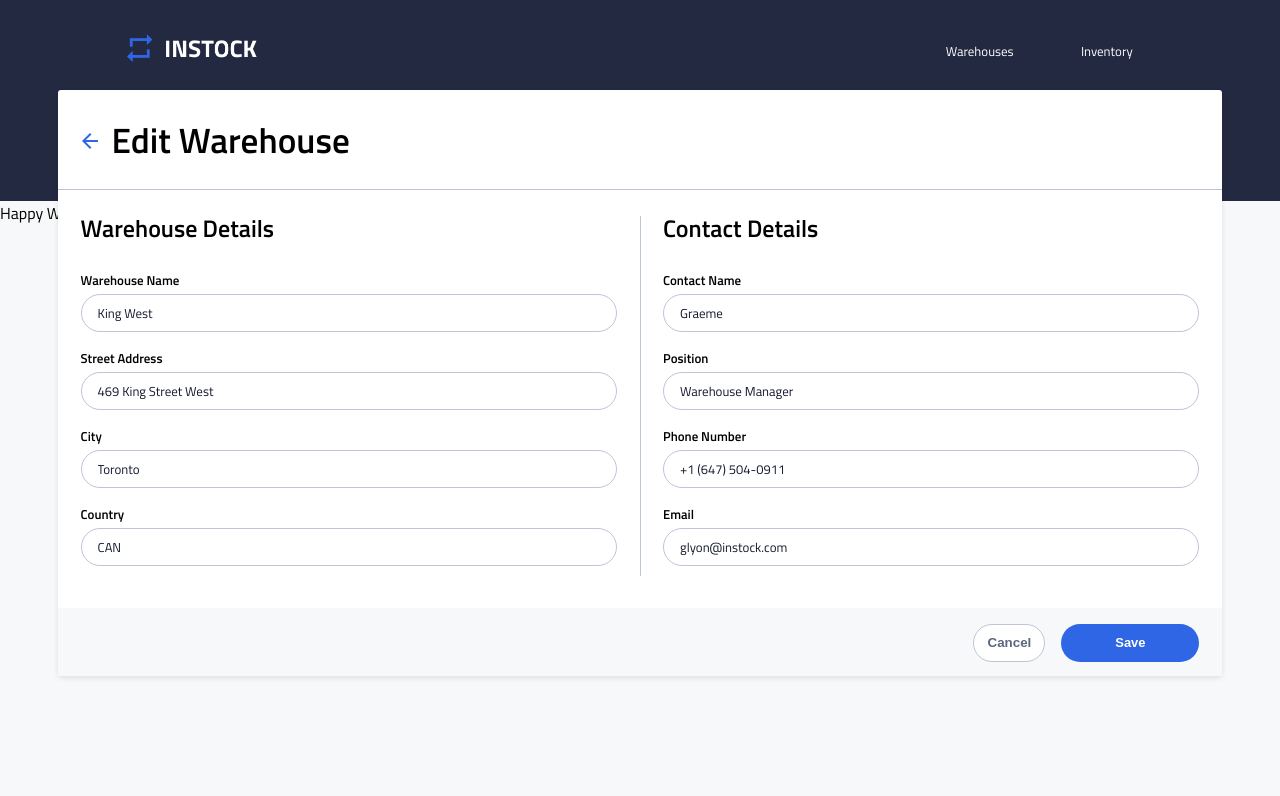
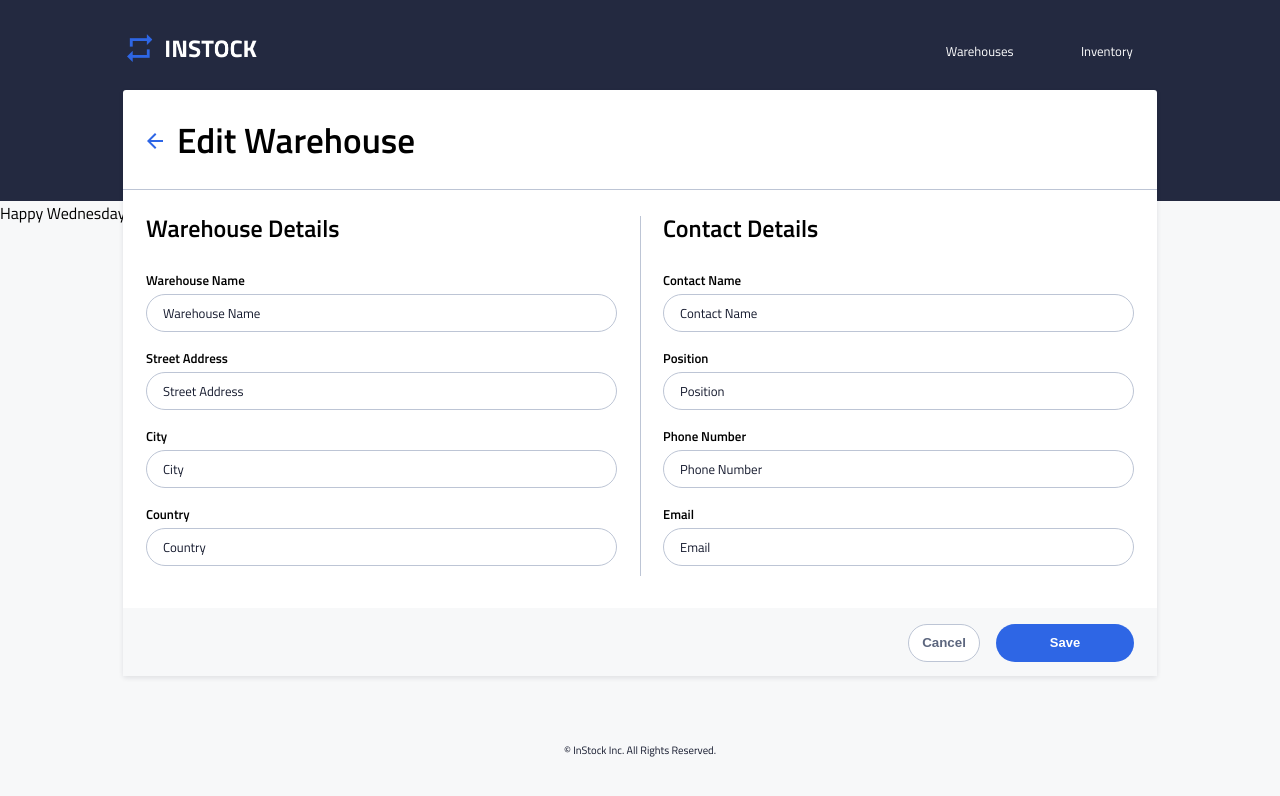
Before and after one commit to sandyngu/shredder-instock, a React (Create React App) app in the folder client/: page / in a window 1280 px wide. Shown: the top 796 px of the page. Built offline with nearby package versions, Linux system fonts and the light colour scheme.

Commit message:
Updated styles

```diff
--- a/client/src/App.js
+++ b/client/src/App.js
@@ -2,6 +2,7 @@ import React from 'react';
 import './App.scss';
 import Header from './components/Header/Header';
 import EditWarehouse from './components/EditWarehouse/EditWarehouse';
+import Footer from './components/Footer/Footer';
 import { BrowserRouter as Router, Switch, Route } from 'react-router-dom';
 
 class App extends React.Component {
@@ -10,6 +11,7 @@ class App extends React.Component {
     <Router>
       <Header />
       <EditWarehouse />
+      <Footer />
       <Switch>
         <div>Happy Wednesday</div>
       </Switch>
--- a/client/src/components/EditWarehouse/EditWarehouse.jsx
+++ b/client/src/components/EditWarehouse/EditWarehouse.jsx
@@ -24,19 +24,19 @@ const EditWarehouse = () => {
                             <ul className="edit-warehouse__warehouse-list">
                                 <li className="edit-warehouse__warehouse-list-name">
                                     <label className="edit-warehouse__warehouse-list-name-label">Warehouse Name</label>
-                                    <input type='text' placeholder='King West' className="edit-warehouse__warehouse-list-name-input"/>
+                                    <input type='text' placeholder='Warehouse Name' className="edit-warehouse__warehouse-list-name-input"/>
                                 </li>
                                 <li className="edit-warehouse__warehouse-list-street">
                                     <label className="edit-warehouse__warehouse-list-street-label">Street Address</label>
-                                    <input type='text' placeholder='469 King Street West' className="edit-warehouse__warehouse-list-street-input"/>
+                                    <input type='text' placeholder='Street Address' className="edit-warehouse__warehouse-list-street-input"/>
                                 </li>
                                 <li className="edit-warehouse__warehouse-list-city">
                                     <label className="edit-warehouse__warehouse-list-city-label">City</label>
-                                    <input type='text' placeholder='Toronto' className="edit-warehouse__warehouse-list-city-input"/>
+                                    <input type='text' placeholder='City' className="edit-warehouse__warehouse-list-city-input"/>
                                 </li>
                                 <li className="edit-warehouse__warehouse-list-country">
                                     <label className="edit-warehouse__warehouse-list-country-label">Country</label>
-                                    <input type='text' placeholder='CAN' className="edit-warehouse__warehouse-list-country-input"/>
+                                    <input type='text' placeholder='Country' className="edit-warehouse__warehouse-list-country-input"/>
                                 </li>
                             </ul>
                         </div>
@@ -50,19 +50,19 @@ const EditWarehouse = () => {
                             <ul className="edit-warehouse__contact-list">
                                 <li className="edit-warehouse__contact-list-name">
                                     <label className="edit-warehouse__contact-list-name-label">Contact Name</label>
-                                    <input type='text' placeholder='Graeme' required className="edit-warehouse__contact-list-name-input"/>
+                                    <input type='text' placeholder='Contact Name' required className="edit-warehouse__contact-list-name-input"/>
                                 </li>
                                 <li className="edit-warehouse__contact-list-position">
                                     <label className="edit-warehouse__contact-list-position-label">Position</label>
-                                    <input type='text' placeholder='Warehouse Manager' className="edit-warehouse__contact-list-position-input"/>
+                                    <input type='text' placeholder='Position' className="edit-warehouse__contact-list-position-input"/>
                                 </li>
                                 <li className="edit-warehouse__contact-list-phone">
                                     <label className="edit-warehouse__contact-list-phone-label">Phone Number</label>
-                                    <input type='text' placeholder='+1 (647) 504-0911' className="edit-warehouse__contact-list-phone-input"/>
+                                    <input type='text' placeholder='Phone Number' className="edit-warehouse__contact-list-phone-input"/>
                                 </li>
                                 <li className="edit-warehouse__contact-list-email">
                                     <label className="edit-warehouse__contact-list-email-label">Email</label>
-                                    <input type='text' placeholder='glyon@instock.com' className="edit-warehouse__contact-list-email-input"/>
+                                    <input type='text' placeholder='Email' className="edit-warehouse__contact-list-email-input"/>
                                 </li>
                             </ul>
                         </div>
--- a/client/src/components/EditWarehouse/EditWarehouse.scss
+++ b/client/src/components/EditWarehouse/EditWarehouse.scss
@@ -13,11 +13,15 @@
     right: 4.5%;
     top: 16%;
     @include tablet {
+        left: 4%;
+        right: 4%;
         top: 11.2%;
         height: 586px;
-        margin-bottom: 265px;
+        margin-bottom: 310px;
     }
     @include desktop {
+        left: 123px;
+        right: 123px;
         margin-bottom: 0;
     }
     &__header-container {
--- a/client/src/components/Footer/footer.scss
+++ b/client/src/components/Footer/footer.scss
@@ -10,12 +10,12 @@
     padding: 37px;
     width: stretch;
     position: absolute;
-    bottom: -1182px; /*change this to whatever value works for you*/
+    bottom: -275px; /*change this to whatever value works for you*/
 
     @include tablet {
-        bottom: -325px; /*change this to whatever value works for you*/
+        bottom: -100px; /*change this to whatever value works for you*/
     }
     @include desktop {
-        bottom: -205px; /*change this to whatever value works for you*/
+        bottom: 5px; /*change this to whatever value works for you*/
     }
 }
```
